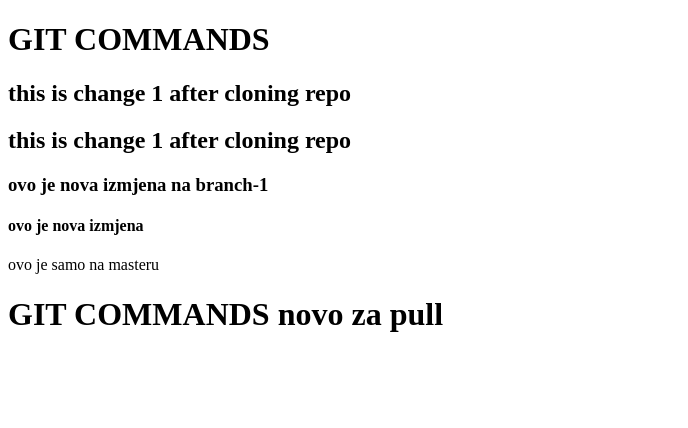
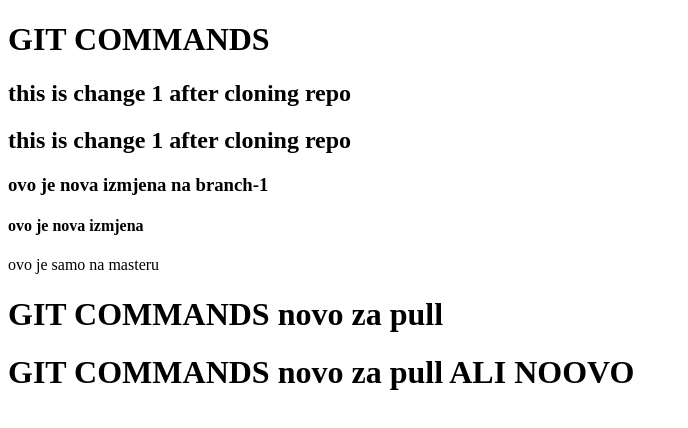
Before and after one commit to NoelaOst/GIT-commands-npm-testing, a plain HTML site: page index.html in a window 1280 px wide. Shown: the whole page, without its empty margins (0-688 px from the left). Drawn offline with Linux system fonts and the light colour scheme.

Commit message:
Update index.html

```diff
--- a/index.html
+++ b/index.html
@@ -15,6 +15,7 @@
       <h4>ovo je nova izmjena</h4>
       <p>ovo je samo na masteru</p>
       <h1>GIT COMMANDS novo za pull</h1>
+      <h1>GIT COMMANDS novo za pull ALI NOOVO</h1>
     </main>
   </body>
 </html>
```
